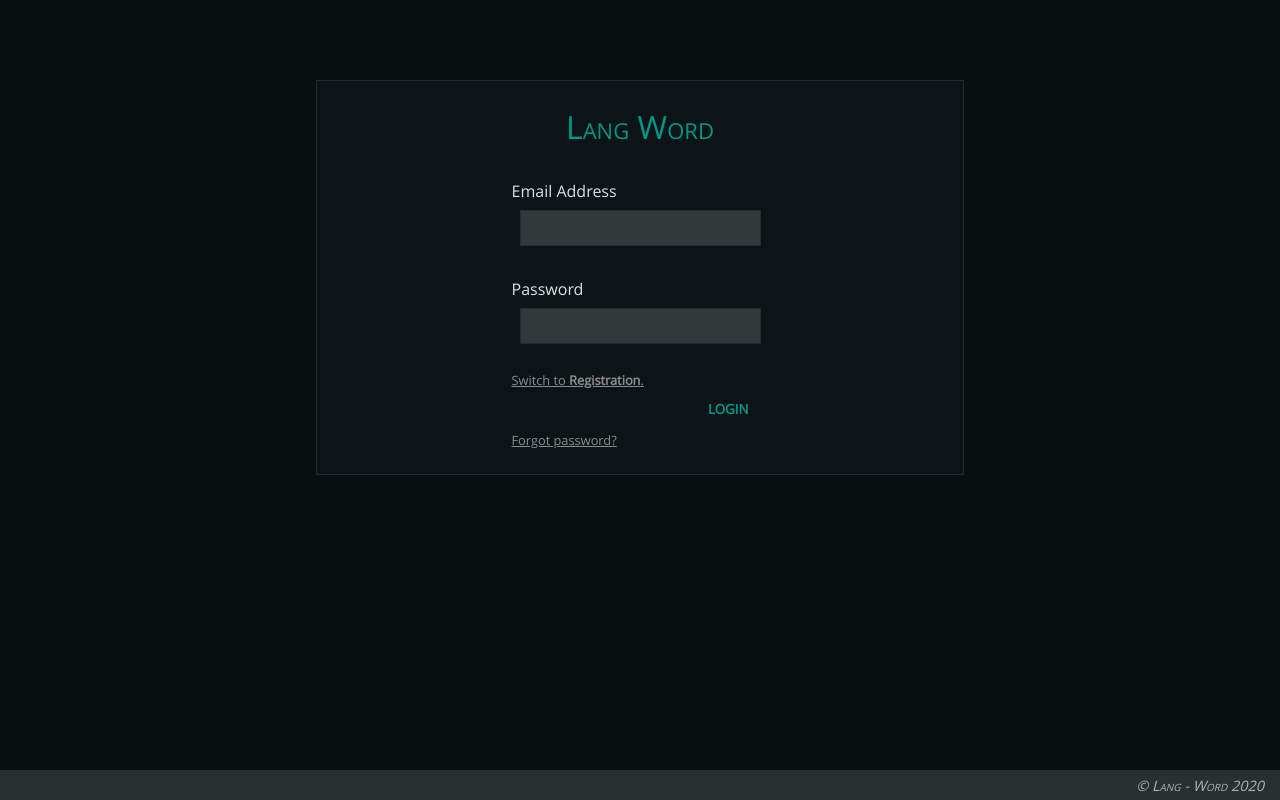
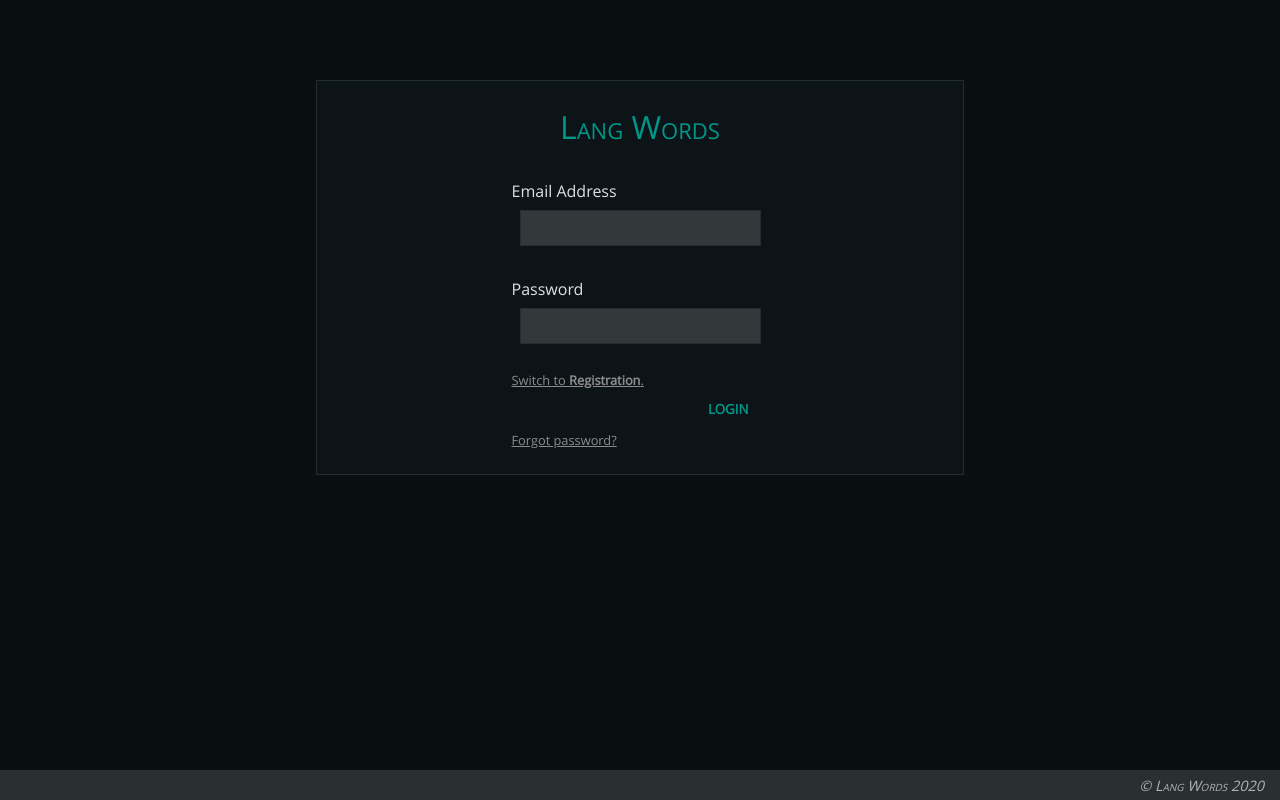
Before and after one commit to UnnamedXAer/lang-words, a React (Create React App) app: page / in a window 1280 px wide. Built offline with nearby package versions, Linux system fonts and the light colour scheme; no server answers.

Commit message:
Update app name / fix updating title

```diff
--- a/public/index.html
+++ b/public/index.html
@@ -9,7 +9,7 @@
 	<meta name="description" content="Simple application for memorizing new words in other language." />
 	<link rel="apple-touch-icon" href="%PUBLIC_URL%/logo192.png" />
 	<link rel="manifest" href="%PUBLIC_URL%/manifest.json" />
-	<title>Lang Word</title>
+	<title>Lang Words</title>
 </head>
 
 <body>
--- a/src/components/App/AppContent.js
+++ b/src/components/App/AppContent.js
@@ -6,6 +6,8 @@ import {
 	Route,
 	useLocation,
 	Redirect,
+	useRouteMatch,
+	useHistory,
 } from 'react-router-dom';
 import SideDrawer from '../SideDrawer/SideDrawer';
 import Header from '../Header/Header';
@@ -18,6 +20,7 @@ import AuthForm from '../Auth/AuthForm/AuthForm';
 import Profile from '../Profile/Profile';
 import UpdatePassword from '../Profile/UpdatePassword/UpdatePassword';
 import Splash from '../Splash/Splash';
+import { getRouteTitle } from '../../utils/routeTitle';
 
 export const AuthRoutes = ({ splashScreenOpen }) => {
 	return (
@@ -34,14 +37,12 @@ export const WorkSectionRoutes = () => {
 	const location = useLocation();
 
 	useEffect(() => {
-		const route =
-			location.state && location.state.key ? ROUTES[location.state.key] : null;
-		document.title = 'Lang Word ' + (route ? ' - ' + route.label : '');
+		const title = getRouteTitle(location);
+		if (title) document.title = 'Lang Words - ' + title;
+		else document.title = 'Lang Words';
 
-		return () => {
-			document.title = 'Lang Word';
-		};
-	}, [location.pathname, location.state]);
+		return () => {};
+	}, [location]);
 
 	return (
 		<Switch>
--- a/src/components/Auth/AuthForm/AuthForm.js
+++ b/src/components/Auth/AuthForm/AuthForm.js
@@ -71,7 +71,7 @@ const AuthForm = () => {
 
 	return (
 		<>
-			<h1 className="auth-headline">Lang Word</h1>
+			<h1 className="auth-headline">Lang Words</h1>
 			<form onSubmit={submitHandler}>
 				<label>
 					Email Address
--- a/src/components/Footer/Footer.js
+++ b/src/components/Footer/Footer.js
@@ -5,7 +5,7 @@ const Footer = () => {
 	return (
 		<footer className="footer">
 			<div className="footer-app-name">
-				<p>Lang - Word 2020 </p>
+				<p>Lang Words 2020 </p>
 			</div>
 		</footer>
 	);
--- a/src/components/Header/Header.js
+++ b/src/components/Header/Header.js
@@ -6,13 +6,11 @@ import AddWord from '../AddWord/AddWord';
 import { WordsContext, WordsContextActions } from '../../context/WordsContext';
 import { useLocation } from 'react-router-dom';
 import { ROUTES } from '../../constants/route';
+import { getRouteTitle } from '../../utils/routeTitle';
 
 const Header = ({ appState: { user } }) => {
 	const location = useLocation();
-	const title =
-		user && location.state && location.state.key && location.state.key
-			? ROUTES[location.state.key].label
-			: '';
+	const title = getRouteTitle(location);
 	const [addWordOpen, setAddWordOpen] = useState(false);
 	const [
 		{ words, fetchingWords, fetchingKnownWords, wordsFetched },
--- a/src/components/SideDrawer/SideDrawer.js
+++ b/src/components/SideDrawer/SideDrawer.js
@@ -38,7 +38,7 @@ const SideDrawer = () => {
 	return (
 		<div className={`side-drawer ${drawerOpen ? 'side-drawer-open' : ''}`}>
 			<div className="side-drawer-header">
-				<p className="side-drawer-header-text">Lang Word</p>
+				<p className="side-drawer-header-text">Lang Words</p>
 			</div>
 			<div className="side-drawer-user">
 				<p>Hello</p>
--- a/src/constants/route.js
+++ b/src/constants/route.js
@@ -1,5 +1,5 @@
 export const ROUTES = {
 	WORDS: { label: 'Words', path: 'words', param: '' },
-	KNOWN_WORDS: { label: 'Know Words', path: 'words/known', param: '' },
+	KNOWN_WORDS: { label: 'Known Words', path: 'words/known', param: '' },
 	PROFILE: { label: 'Profile', path: 'profile', param: '' },
 };
--- /dev/null
+++ b/src/utils/routeTitle.js
@@ -0,0 +1,16 @@
+import { ROUTES } from '../constants/route';
+
+export function getRouteTitle(location) {
+	let route;
+	if (location.state && location.state.key) {
+		route = ROUTES[location.state.key];
+	} else {
+		const path = location.pathname.replace(/[/]/g, '');
+		if (path === 'words') route = ROUTES['WORDS'];
+		else if (path === 'wordsknown') route = ROUTES['KNOWN_WORDS'];
+		else if (path === 'profile') route = ROUTES['PROFILE'];
+		else route = null;
+	}
+
+	return route ? route.label : '';
+}
```
Also changed, not shown: public/manifest.json, 1 other file (tests, documents, lock files or other folders).
